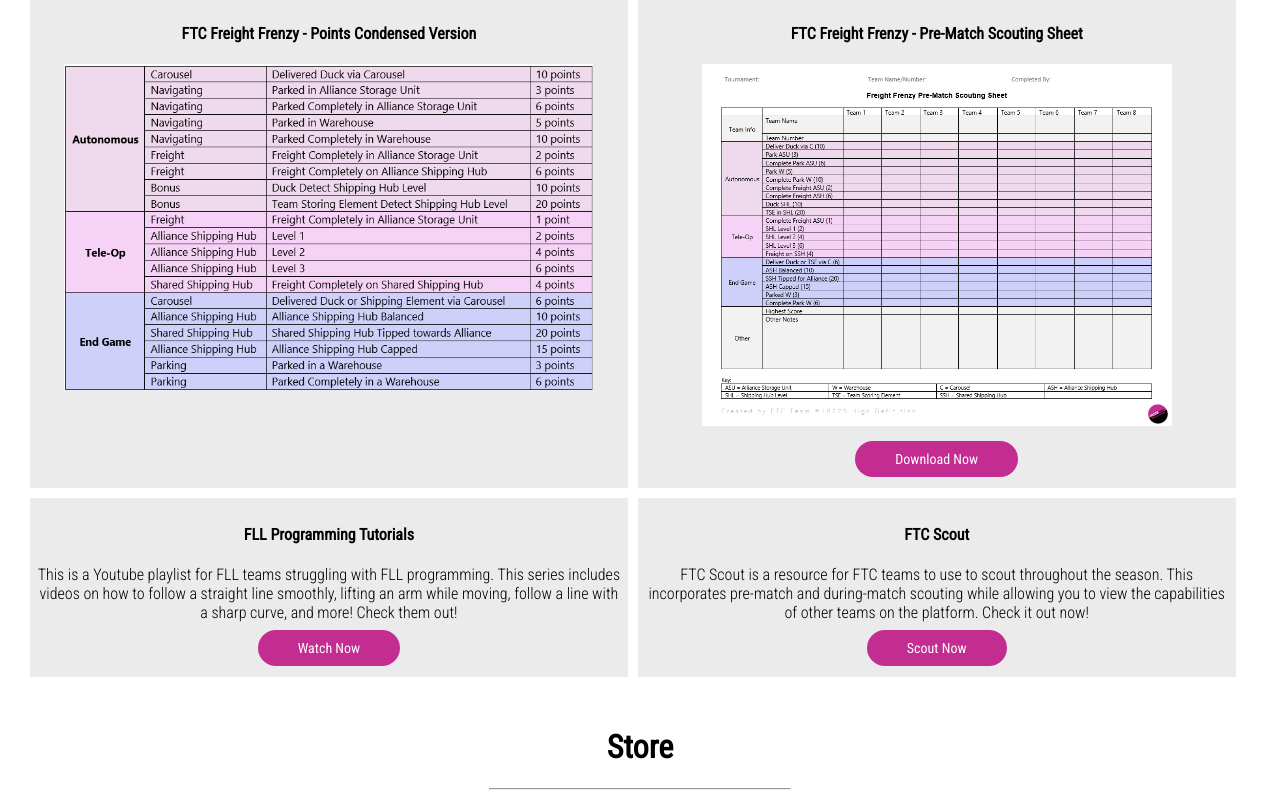
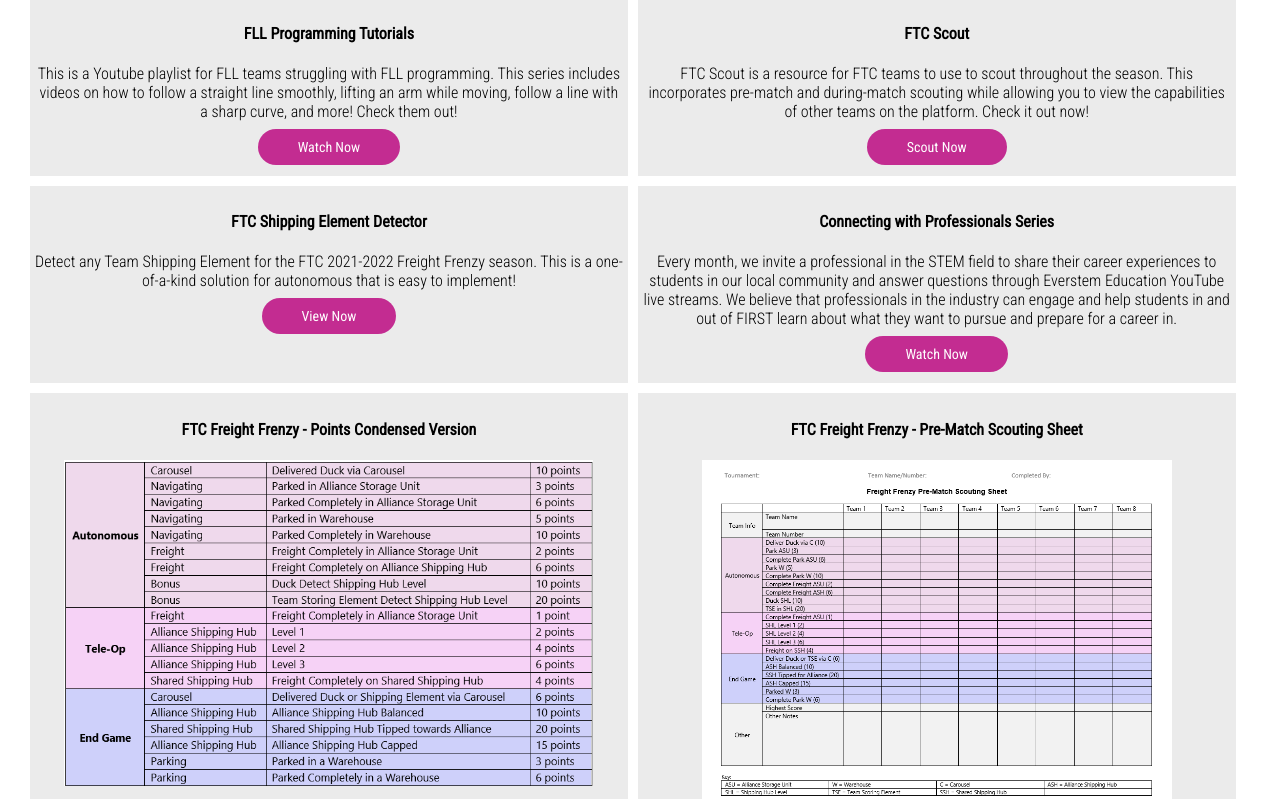
Before and after one commit to HiiDeff/HighDefinition.github.io, a Next.js app: page /resources in a window 1280 px wide. Shown: the part 1000-1799 px from the top of the page. Built offline with nearby package versions, Linux system fonts and the light colour scheme.

Commit message:
added more resources

```diff
--- a/pages/resources.js
+++ b/pages/resources.js
@@ -32,6 +32,34 @@ export default function Resources() {
             </div>
 
             <div className="grid-item">
+              <h4>FLL Programming Tutorials</h4>
+              <p>This is a Youtube playlist for FLL teams struggling with FLL programming. This series includes videos on how to follow a straight line smoothly, lifting an arm while moving, follow a line with a sharp curve, and more! Check them out!</p>
+
+              <a href="https://www.youtube.com/playlist?list=PLUHAVG5dAdrM8x77VdUg-EOhq5HwJ2RLn" className="button">Watch Now</a>
+            </div>
+
+            <div className="grid-item">
+              <h4>FTC Scout</h4>
+              <p>FTC Scout is a resource for FTC teams to use to scout throughout the season. This incorporates pre-match and during-match scouting while allowing you to view the capabilities of other teams on the platform. Check it out now!</p>
+
+              <a href="https://ftcscout.herokuapp.com/" className="button">Scout Now</a>
+            </div>
+
+            <div className="grid-item">
+              <h4>FTC Shipping Element Detector</h4>
+              <p>Detect any Team Shipping Element for the FTC 2021-2022 Freight Frenzy season. This is a one-of-a-kind solution for autonomous that is easy to implement!</p>
+
+              <a href="https://github.com/HiiDeff/ShippingElementDetector" className="button">View Now</a>
+            </div>
+
+            <div className="grid-item">
+              <h4>Connecting with Professionals Series</h4>
+              <p>Every month, we invite a professional in the STEM field to share their career experiences to students in our local community and answer questions through Everstem Education YouTube live streams. We believe that professionals in the industry can engage and  help students in and out of FIRST learn about what they want to pursue and prepare for a career in.</p>
+
+              <a href="https://www.youtube.com/c/EverstemEducation" className="button">Watch Now</a>
+            </div>
+
+            <div className="grid-item">
               <h4>FTC Freight Frenzy - Points Condensed Version</h4>
               <img src={require(`/public/images/ftcfreightfrenzypointsystem.png`).default.src} width="90%" />
             </div>
@@ -43,20 +71,6 @@ export default function Resources() {
               <br />
 
               <Link href="/documents/FTCPreMatchScouting.pdf" target="_blank" download id="ftcprematchdownloadbutton"><a className="button">Download Now</a></Link>
-            </div>
-
-            <div className="grid-item">
-              <h4>FLL Programming Tutorials</h4>
-              <p>This is a Youtube playlist for FLL teams struggling with FLL programming. This series includes videos on how to follow a straight line smoothly, lifting an arm while moving, follow a line with a sharp curve, and more! Check them out!</p>
-
-              <a href="https://www.youtube.com/playlist?list=PLUHAVG5dAdrM8x77VdUg-EOhq5HwJ2RLn" className="button">Watch Now</a>
-            </div>
-
-            <div className="grid-item">
-              <h4>FTC Scout</h4>
-              <p>FTC Scout is a resource for FTC teams to use to scout throughout the season. This incorporates pre-match and during-match scouting while allowing you to view the capabilities of other teams on the platform. Check it out now!</p>
-
-              <a href="https://ftcscout.herokuapp.com/" className="button">Scout Now</a>
             </div>
           </div>
 
```
